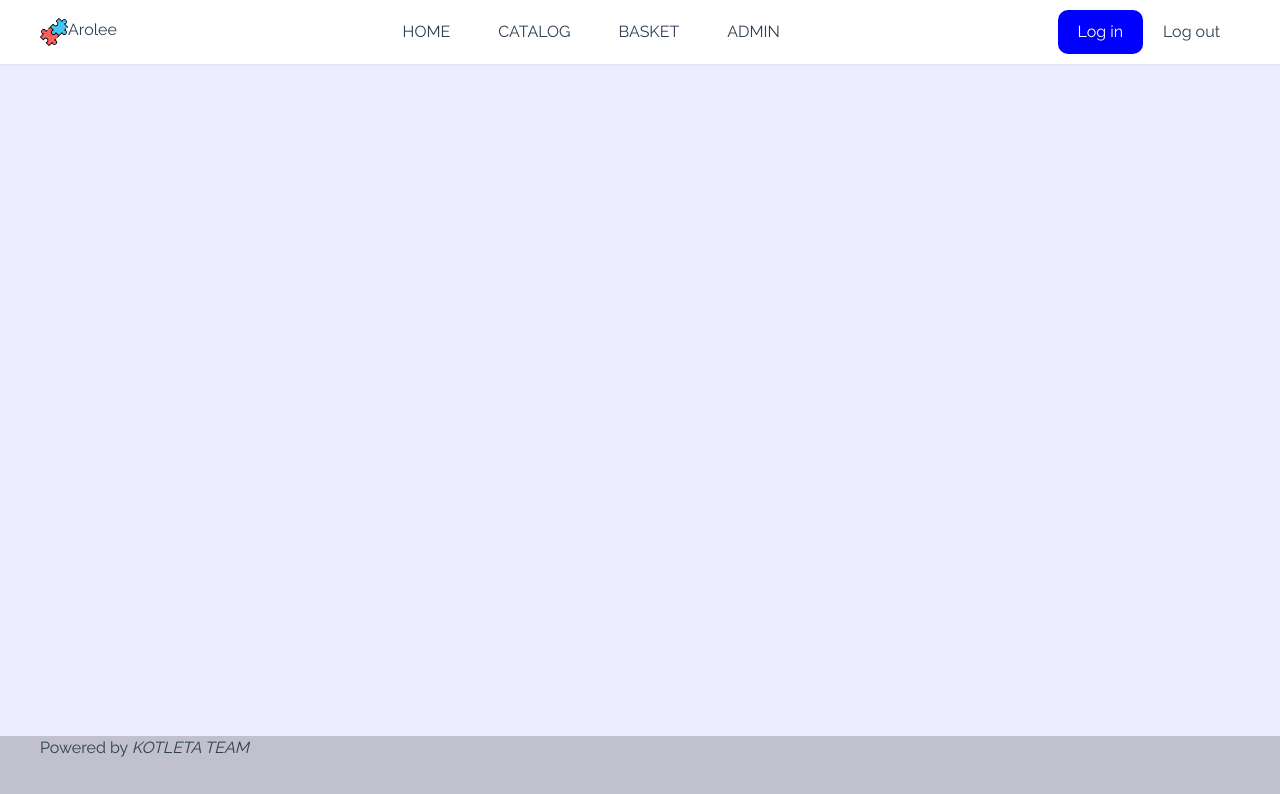
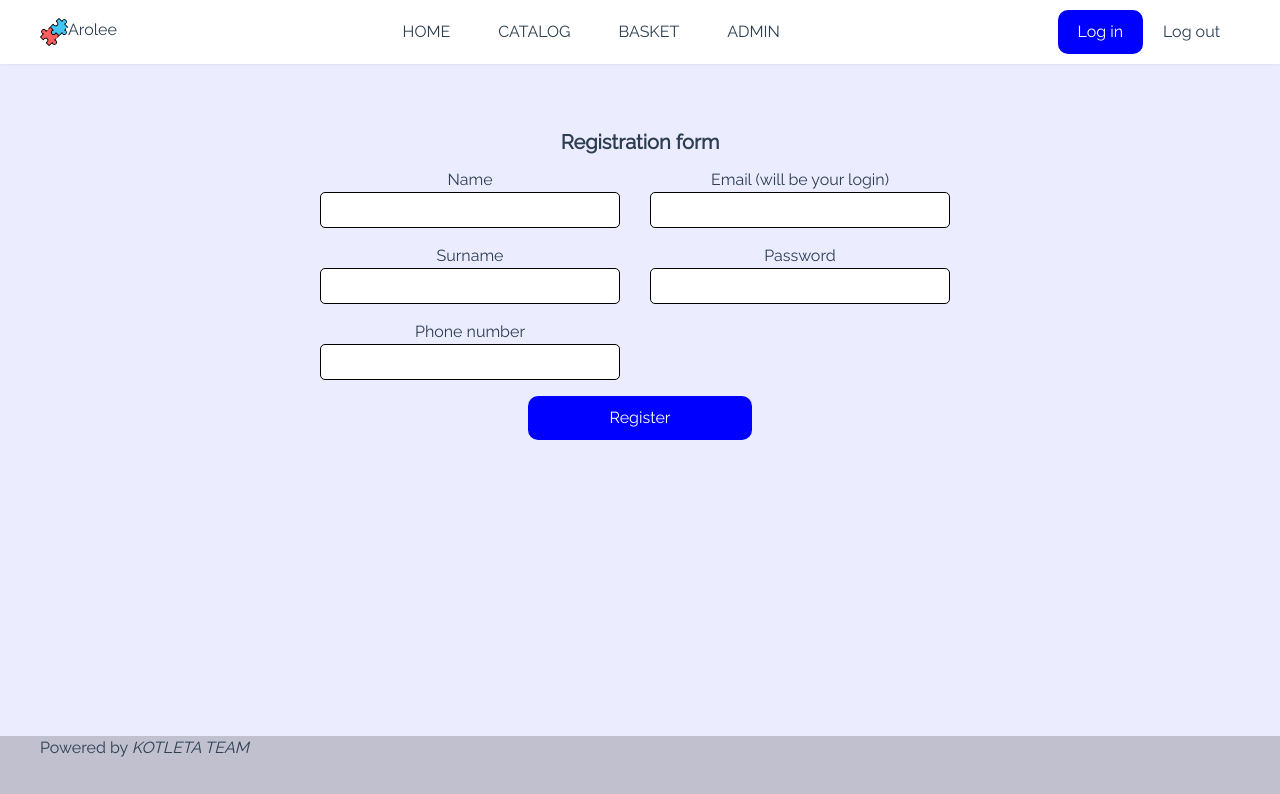
Before and after one commit to nutelabezgmo222/toyShop_FE, a Vue app: page /register in a window 1280 px wide. Shown: the top 794 px of the page. Built offline with nearby package versions, Linux system fonts and the light colour scheme; no server answers.

Commit message:
TSA-34: Created login and registration forms

```diff
--- /dev/null
+++ b/src/api/logIn/index.js
@@ -0,0 +1,17 @@
+import { Http } from '@/api';
+
+export function register(user) {
+    return Http.post('/registration', user)
+        .then(response => response.data)
+        .catch(err => {
+            throw err;
+        });
+}
+
+export function logIn(loginData) {
+  return Http.post('/login', loginData)
+      .then(response => response.data)
+      .catch(err => {
+          throw err;
+      });
+}
--- a/src/components/Molecules/Header.vue
+++ b/src/components/Molecules/Header.vue
@@ -18,9 +18,11 @@
         </router-link>
       </nav>
       <div>
-        <Button
-          type="save"
-          button-text="Log in" />
+        <router-link to="/login">
+          <Button
+            type="save"
+            button-text="Log in" />
+        </router-link>
         <Button button-text="Log out" />
       </div>
     </div>
--- a/src/components/Pages/Admin/AdminPage.vue
+++ b/src/components/Pages/Admin/AdminPage.vue
@@ -1,7 +1,7 @@
 <template>
   <div>
     <h1>Admin page</h1>
-    <div class="flex mt-10">
+    <div class="flex">
       <nav class="flex flex-col h-96 w-1/4 bg-red-100 mr-10 items-center border rounded">
         <router-link
           v-for="link in links"
--- /dev/null
+++ b/src/components/Pages/LoginPage.vue
@@ -0,0 +1,70 @@
+<template>
+  <div>
+    <form class="flex flex-col items-center">
+      <input-field
+        title="Login"
+        type="text"
+        :value="login"
+        @input="login = $event" />
+
+      <input-field
+        title="Password"
+        type="password"
+        :value="password"
+        @input="password = $event" />
+
+      <div>
+        <Button
+          type="save"
+          button-text="Log in"
+          class="w-56"
+          @click="logIn" />
+      </div>
+
+      <div class="flex items-center mt-3">
+        <p class="mr-3">
+          Dont have an account?
+        </p>
+        <router-link
+          to="/register"
+          class="text-sm underline">
+          Create a new one
+        </router-link>
+      </div>
+    </form>
+  </div>
+</template>
+
+<script>
+import { logIn } from '@/api/logIn';
+import InputField from '@/components/Atoms/InputField';
+import Button from '@/components/Atoms/Button.vue';
+
+export default {
+    components: {
+        InputField,
+        Button
+    },
+    data() {
+        return {
+            login: '',
+            password: ''
+        };
+    },
+    methods: {
+        logIn() {
+            return logIn(this.getLoginData());
+        },
+        getLoginData() {
+            return {
+                login: this.login,
+                password: this.password
+            };
+        }
+    },
+}
+</script>
+
+<style>
+
+</style>
--- /dev/null
+++ b/src/components/Pages/RegistrationPage.vue
@@ -0,0 +1,89 @@
+<template>
+  <div>
+    <h2 class="mb-3 text-xl font-bold">
+      Registration form
+    </h2>
+    <form class="flex flex-col items-center">
+      <div class="grid grid-cols-2">
+        <div class="mr-5">
+          <input-field
+            title="Name"
+            type="text"
+            :value="name"
+            @input="name = $event" />
+
+          <input-field
+            title="Surname"
+            type="text"
+            :value="surname"
+            @input="surname = $event" />
+
+          <input-field
+            title="Phone number"
+            type="text"
+            :value="phoneNumber"
+            @input="phoneNumber = $event" />
+        </div>
+        <div>
+          <input-field
+            title="Email (will be your login)"
+            type="email"
+            :value="email"
+            @input="email = $event" />
+
+          <input-field
+            title="Password"
+            type="password"
+            :value="password"
+            @input="password = $event" />
+        </div>
+      </div>
+
+
+      <div>
+        <Button
+          type="save"
+          button-text="Register"
+          class="w-56"
+          @click="register" />
+      </div>
+    </form>
+  </div>
+</template>
+
+<script>
+import { register } from '@/api/logIn';
+import InputField from '@/components/Atoms/InputField';
+import Button from '@/components/Atoms/Button.vue';
+
+export default {
+    components: {
+        InputField,
+        Button
+    },
+    data() {
+        return {
+            name: '',
+            surname: '',
+            phoneNumber: '',
+
+            email: '',
+            password: ''
+        };
+    },
+    methods: {
+        register() {
+            return register(this.getUserData);
+        },
+        getUserData() {
+            return {
+                name: this.name,
+                surname: this.surname,
+                phoneNumber: this.phoneNumber,
+                email: this.email,
+                password: this.password
+            };
+        },
+    },
+}
+</script>
```
Also changed, not shown: src/router/routes.js (+10 -0 lines).
